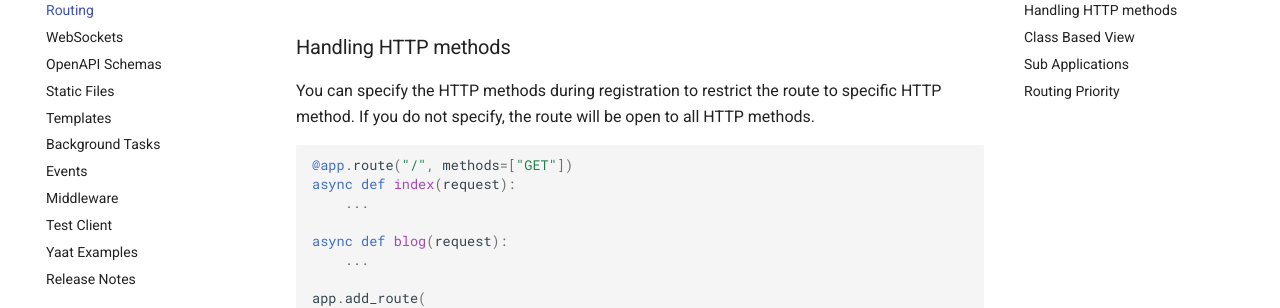
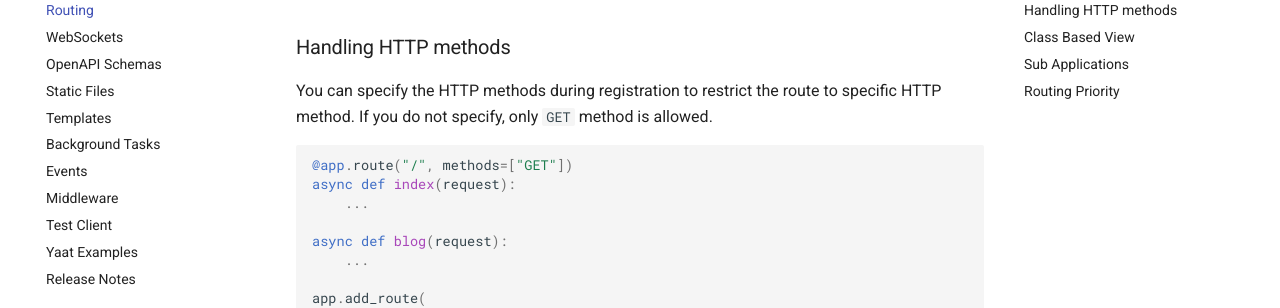
Before and after one commit to yaat-project/yaat, an MkDocs documentation site: the page built from docs/routing.md, in a window 1280 px wide and 900 px high, scrolled down 932 px. Shown: the part 179-487 px from the top of the window. Built offline with MkDocs 1.6.1 and Material for MkDocs 9.7.7, drawn with Linux system fonts in a browser that asks for light colours; comment, search, counter and statistics services are not loaded.

````diff
--- a/docs/routing.md
+++ b/docs/routing.md
@@ -49,7 +49,7 @@ app.add_route(
 ### Handling HTTP methods
 
 You can specify the HTTP methods during registration to restrict the route to specific HTTP method.
-If you do not specify, the route will be open to all HTTP methods.
+If you do not specify, only `GET` method is allowed.
 
 ```python
 @app.route("/", methods=["GET"])
````
Also changed, not shown: docs/releasenotes.md (+1 -0 lines).
